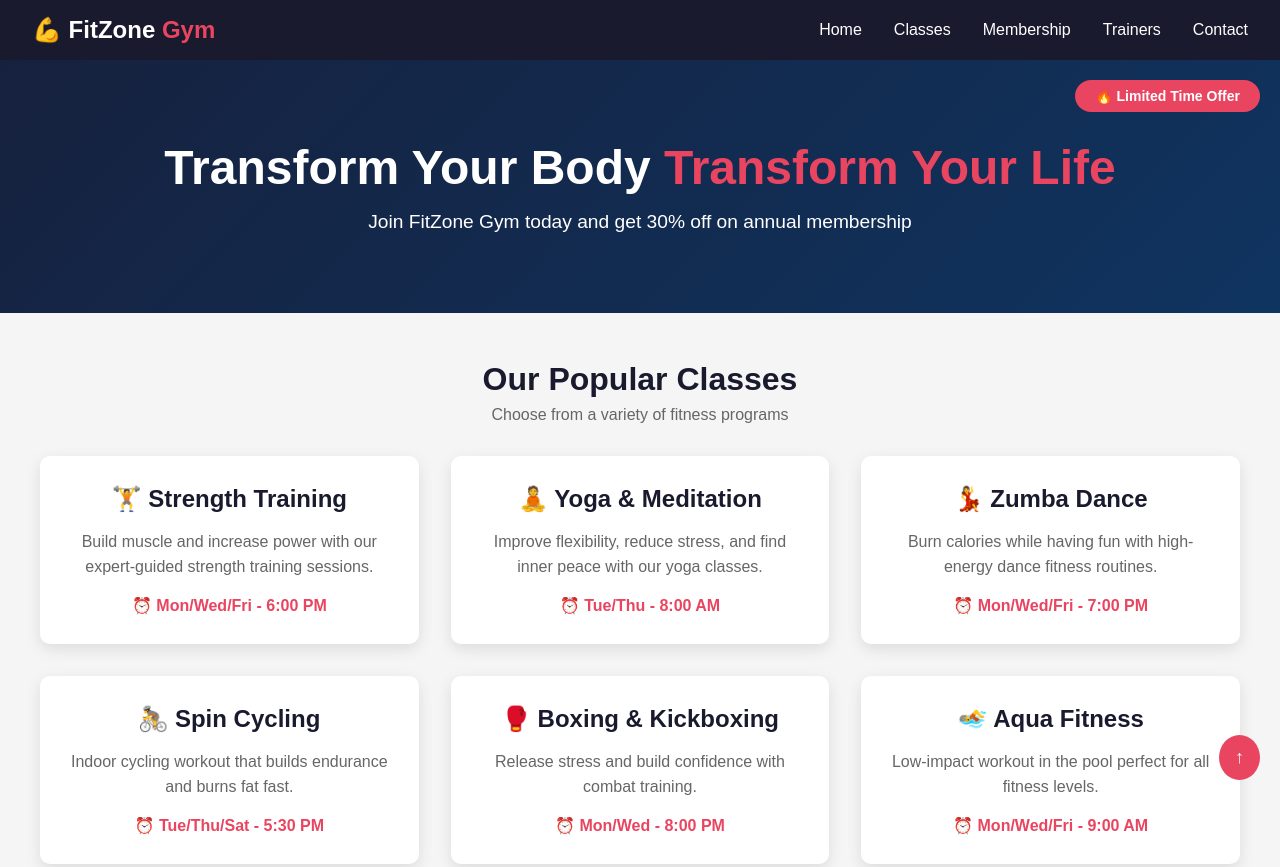
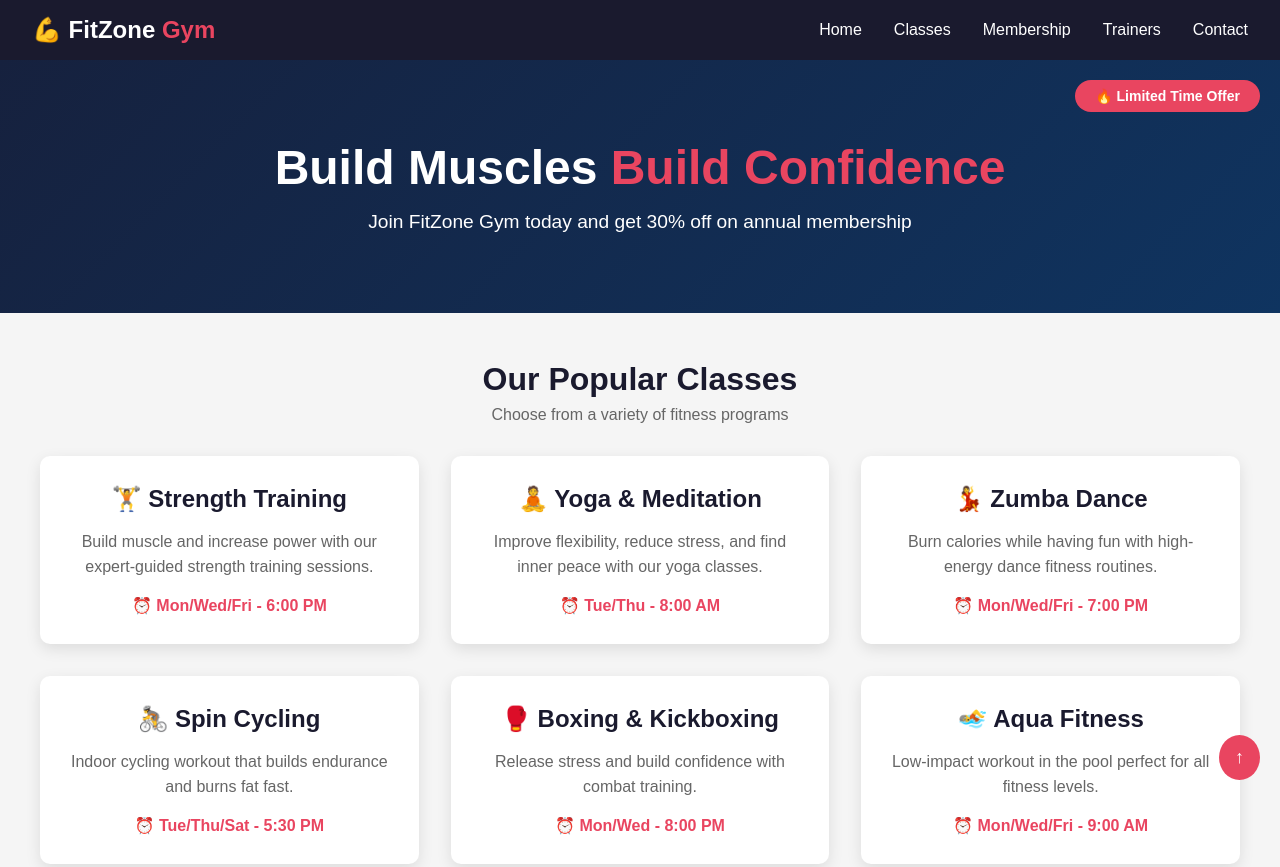
Before and after one commit to ayeshaafzal13/git-practice, a plain HTML site: page index.html in a window 1280 px wide. Shown: the top 867 px of the page. Drawn offline with Linux system fonts and the light colour scheme.

Commit message:
Changed to Build Muscles Build Confidence

```diff
--- a/index.html
+++ b/index.html
@@ -299,7 +299,7 @@
         <!-- HERO SECTION - Relative + Absolute Positioning -->
         <div class="hero">
             <div class="hero-badge">🔥 Limited Time Offer</div>
-            <h1>Transform Your Body <span>Transform Your Life</span></h1>
+            <h1>Build Muscles <span>Build Confidence</span></h1>
             <p>Join FitZone Gym today and get 30% off on annual membership</p>
         </div>
 
```
